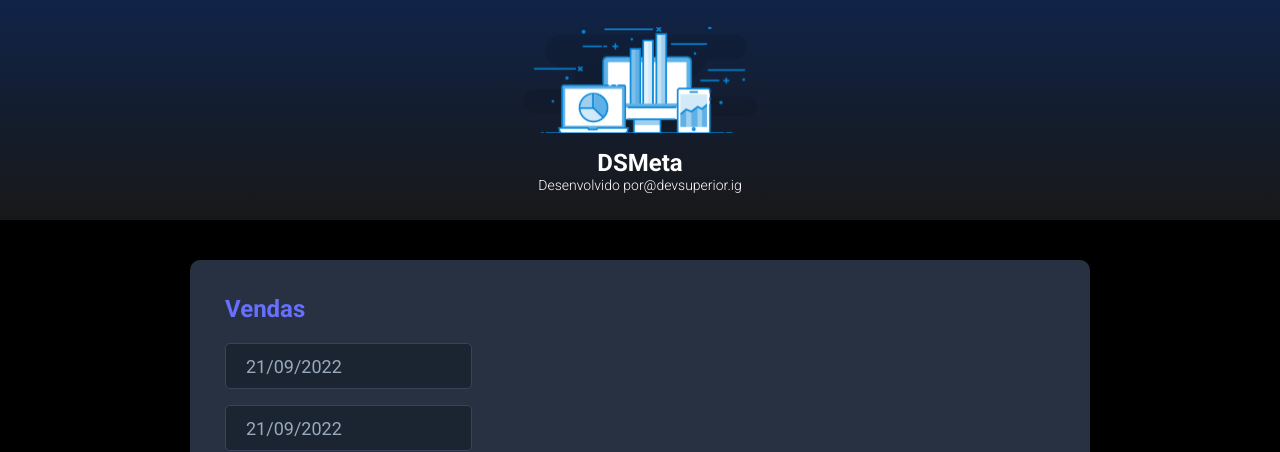
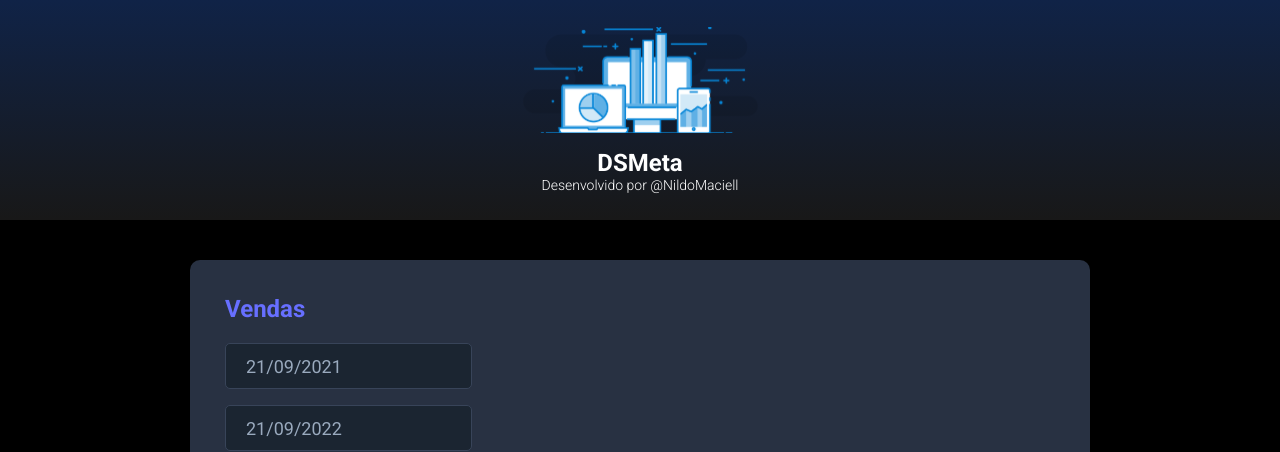
Before and after one commit to Nildo-Maciell/DSmeta, a React (Vite) app in the folder frontend/: page / in a window 1280 px wide. Shown: the top 452 px of the page. Built offline with nearby package versions, Linux system fonts and the light colour scheme.

Commit message:
useState

```diff
--- a/frontend/src/App.tsx
+++ b/frontend/src/App.tsx
@@ -1,5 +1,5 @@
-import Header from "./components/header"
-import SalesCard from "./components/SalesCard"
+import Header from "./components/header";
+import SalesCard from "./components/SalesCard";
 function App() {
   return (
     <>
@@ -14,4 +14,4 @@ function App() {
     </>
   )
 }
- export default App
+ export default App;
--- a/frontend/src/components/NotificationButton/index.tsx
+++ b/frontend/src/components/NotificationButton/index.tsx
@@ -1,6 +1,6 @@
-import icon from '../../assets/img/Vector.svg'
+import icon from '../../assets/img/Vector.svg';
 
-import './styles.css'
+import './styles.css';
 
 function NotificationButton() {
     return (
@@ -10,4 +10,4 @@ function NotificationButton() {
     )
 }
 
-export default NotificationButton
+export default NotificationButton;
--- a/frontend/src/components/SalesCard/index.tsx
+++ b/frontend/src/components/SalesCard/index.tsx
@@ -1,25 +1,34 @@
+import { useState } from "react";
 import DatePicker from "react-datepicker";
 import "react-datepicker/dist/react-datepicker.css";
-import NotificationButton from '../NotificationButton'
-import './styles.css'
+import NotificationButton from '../NotificationButton';
+import './styles.css';
 
 function SalesCard() {
+
+    const min = new Date(new Date().setDate(new Date().getDate() - 365));
+    const max = new Date();
+
+    const [minDate, SetMinDate] = useState(min);
+    const [maxDate, SetMaxDate] = useState(max);
+
+
     return (
         <div className="dsmeta-card">
             <h2 className="dsmeta-sales-title">Vendas</h2>
             <div>
                 <div className="dsmeta-form-control-container">
                     <DatePicker
-                        selected={new Date()}
-                        onChange={(date: Date) => { }}
+                        selected={minDate}
+                        onChange={(date: Date) => SetMinDate(date)}
                         className="dsmeta-form-control"
                         dateFormat="dd/MM/yyyy"
                     />
                 </div>
                 <div className="dsmeta-form-control-container">
                     <DatePicker
-                        selected={new Date()}
-                        onChange={(date: Date) => { }}
+                        selected={maxDate}
+                        onChange={(date: Date) => SetMaxDate(date)}
                         className="dsmeta-form-control"
                         dateFormat="dd/MM/yyyy"
                     />
@@ -87,4 +96,4 @@ function SalesCard() {
         </div>
     )
 }
-export default SalesCard
+export default SalesCard;
--- a/frontend/src/components/header/index.tsx
+++ b/frontend/src/components/header/index.tsx
@@ -1,5 +1,5 @@
-import logo from '../../assets/img/logo.svg'
-import './styles.css'
+import logo from '../../assets/img/logo.svg';
+import './styles.css';
 
 function Header() {
     return (
@@ -9,7 +9,7 @@ function Header() {
                 <h1>DSMeta</h1>
                 <p>
                     Desenvolvido por
-                    <a href="https://www.instagram.com/devsuperior.ig">@devsuperior.ig</a>
+                    <a href="https://www.instagram.com/nildo_maciell/"> @NildoMaciell</a>
                 </p>
             </div>
         </header>
@@ -18,4 +18,4 @@ function Header() {
 
 }
 
-export default Header
+export default Header;
```
Also changed, not shown: frontend/src/main.tsx (+4 -4 lines).
